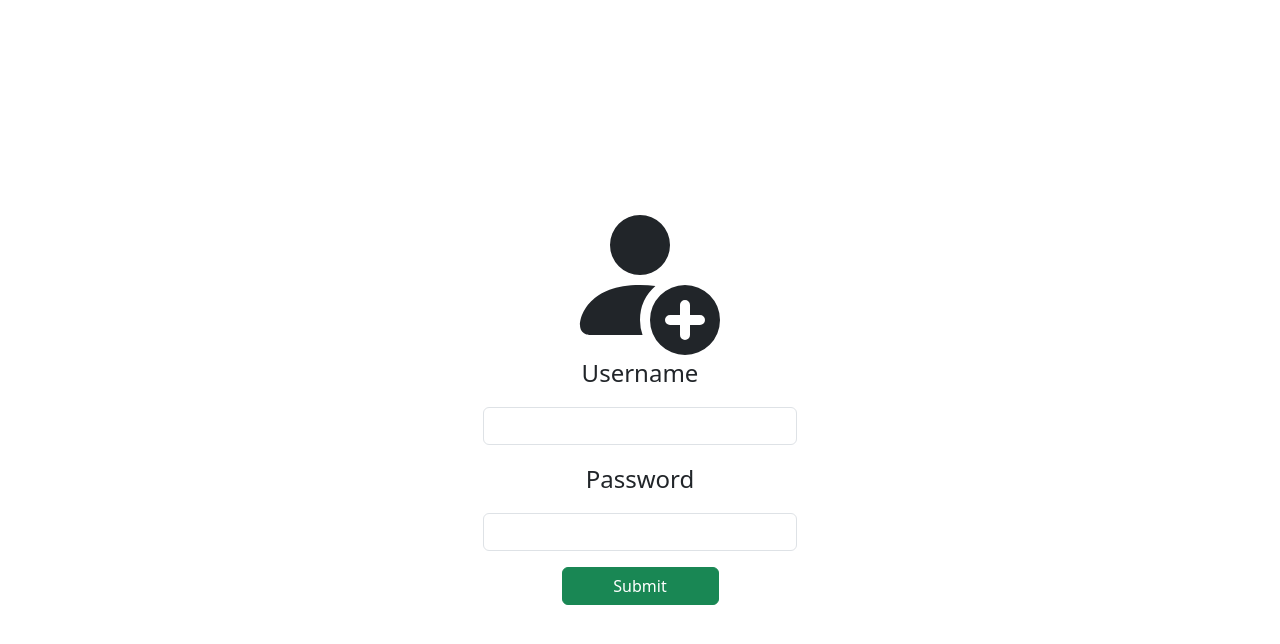
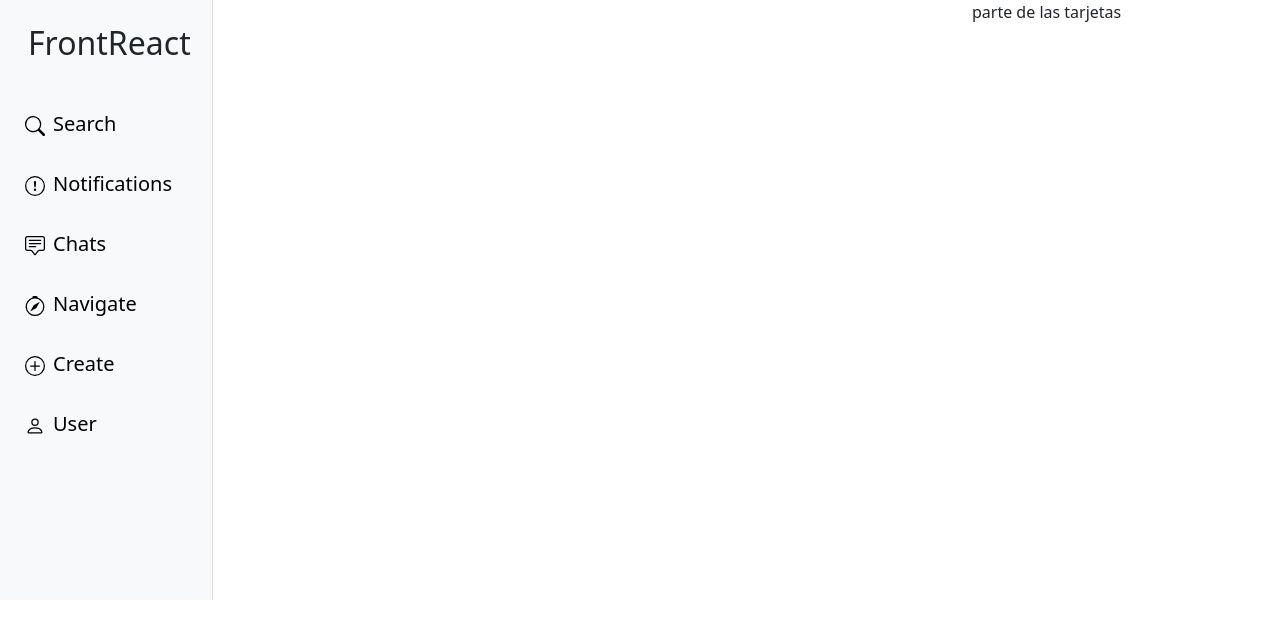
Before and after one commit to MatiasEGarcia/InstaFront, a React (Vite) app: page / in a window 1280 px wide. Shown: the top 644 px of the page. Built offline with nearby package versions, Linux system fonts and the light colour scheme.

Commit message:
MainContainer

```diff
--- a/index.html
+++ b/index.html
@@ -3,9 +3,7 @@
 
 <head>
   <meta charset="UTF-8" />
-  <link rel="icon" type="image/svg+xml" href="/vite.svg" />
   <meta name="viewport" content="width=device-width, initial-scale=1.0" />
-  <script src="https://kit.fontawesome.com/9c84445db0.js" crossorigin="anonymous"></script>
   <title>InstaFrontReact</title>
 </head>
 
--- a/src/App.jsx
+++ b/src/App.jsx
@@ -1,11 +1,13 @@
 import Access from "./Components/Access"
 import { SIGN_IN } from "./Util/UtilTexts"
+import MainContainer from "./Components/MainContainer"
 
 
 function App() {
   return (
     <>
-      <Access typeOfAccess={SIGN_IN}/>
+      {/*<Access typeOfAccess={SIGN_IN}/>*/}
+      <MainContainer/>
     </>
   )
 }
--- /dev/null
+++ b/src/Components/MainContainer.jsx
@@ -0,0 +1,95 @@
+import { Search, PlusCircle, ChatSquareText, ExclamationCircle, Compass, Person } from "react-bootstrap-icons";
+
+function MainContainer() {
+    return (
+        <div className="container-fluid">
+            <div className="row vh-100 position-relative">
+                <nav className="d-none d-md-block col-md-3 col-xl-2 h-75 border-end bg-light">
+                    <ul class="nav flex-column pt-2 gap-3">
+                        <li class="nav-item m-3">
+                            <h2>FrontReact</h2>
+                        </li>
+                        <li class="nav-item">
+                            <button type="button" className="btn btn-light w-100 text-start fs-5">
+                                <Search />
+                                <span className="ms-2">Search</span>
+                            </button>
+                        </li>
+                        <li class="nav-item">
+                            <button type="button" className="btn btn-light w-100 text-start fs-5">
+                                <ExclamationCircle />
+                                <span className="ms-2">Notifications</span>
+                            </button>
+                        </li>
+                        <li class="nav-item">
+                            <button type="button" className="btn btn-light w-100 text-start fs-5">
+                                <ChatSquareText />
+                                <span className="ms-2">Chats</span>
+                            </button>
+                        </li>
+                        <li class="nav-item">
+                            <button type="button" className="btn btn-light w-100 text-start fs-5">
+                                <Compass />
+                                <span className="ms-2">Navigate</span>
+                            </button>
+                        </li>
+                        <li class="nav-item">
+                            <button type="button" className="btn btn-light w-100 text-start fs-5">
+                                <PlusCircle />
+                                <span className="ms-2">Create</span>
+                            </button>
+                        </li>
+                        <li class="nav-item">
+                            <button type="button" className="btn btn-light w-100 text-start fs-5">
+                                <Person />
+                                <span className="ms-2">User</span>
+                            </button>
+                        </li>
+                    </ul>
+                </nav>
+                <main className="col-12 col-md-9 col-lg-7">
+
+
+
+                </main>
+                <aside className="d-none d-lg-block col-lg-2 col-xl-3">parte de las tarjetas</aside>
+                <nav className="position-absolute bottom-0 start-0 col-12 d-md-none">
+                    <ul className="nav justify-content-between bg-light">
+                        <li>
+                            <button type="button" className="btn btn-light w-100 text-start fs-1 px-3">
+                                <Search />
+                            </button>
+                        </li>
+                        <li>
+                            <button type="button" className="btn btn-light w-100 text-start fs-1 px-3">
+                                <ExclamationCircle />
+                            </button>
+                        </li>
+                        <li>
+                            <button type="button" className="btn btn-light w-100 text-start fs-1 px-3">
+                                <ChatSquareText />
+                            </button>
+                        </li>
+                        <li>
+                            <button type="button" className="btn btn-light w-100 text-start fs-1 px-3">
+                                <Compass />
+                            </button>
+                        </li>
+                        <li>
+                            <button type="button" className="btn btn-light w-100 text-start fs-1 px-3">
+                                <PlusCircle />
+                            </button>
+                        </li>
+                        <li>
+                            <button type="button" className="btn btn-light w-100 text-start fs-1 px-3">
+                                <Person />
+                            </button>
+                        </li>
+                    </ul>
+                </nav>
+            </div>
+        </div>
+    )
+}
+
+export default MainContainer;
```
